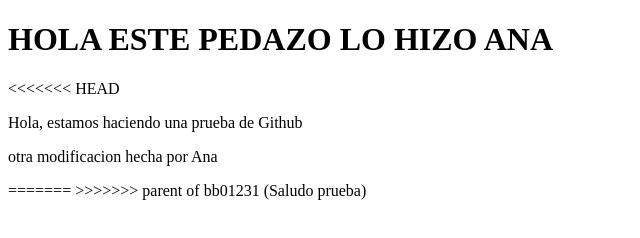
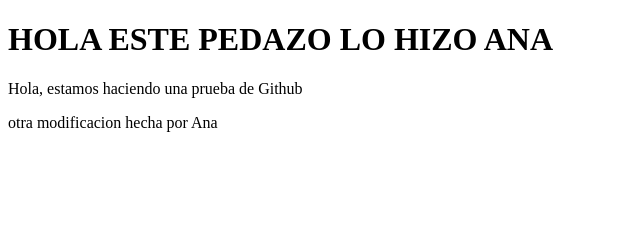
Before and after one commit to dbaagarcia/prueba, a plain HTML site: page index.html in a window 1280 px wide. Shown: the whole page, without its empty margins (0-640 px from the left). Drawn offline with Linux system fonts and the light colour scheme.

Commit message:
Revert "esta parte es una modificacion del index - Ana"
This reverts commit 7b0d5cdf21daff156c2538a90a4a609d945f5334.

```diff
--- a/index.html
+++ b/index.html
@@ -8,10 +8,7 @@
 </head>
 <body>
     <h1>HOLA ESTE PEDAZO LO HIZO ANA</h1>
-<<<<<<< HEAD
     <p>Hola, estamos haciendo una prueba de Github</p>
     <p>otra modificacion hecha por Ana</p>
-=======
->>>>>>> parent of bb01231 (Saludo prueba)
 </body>
 </html>
```
